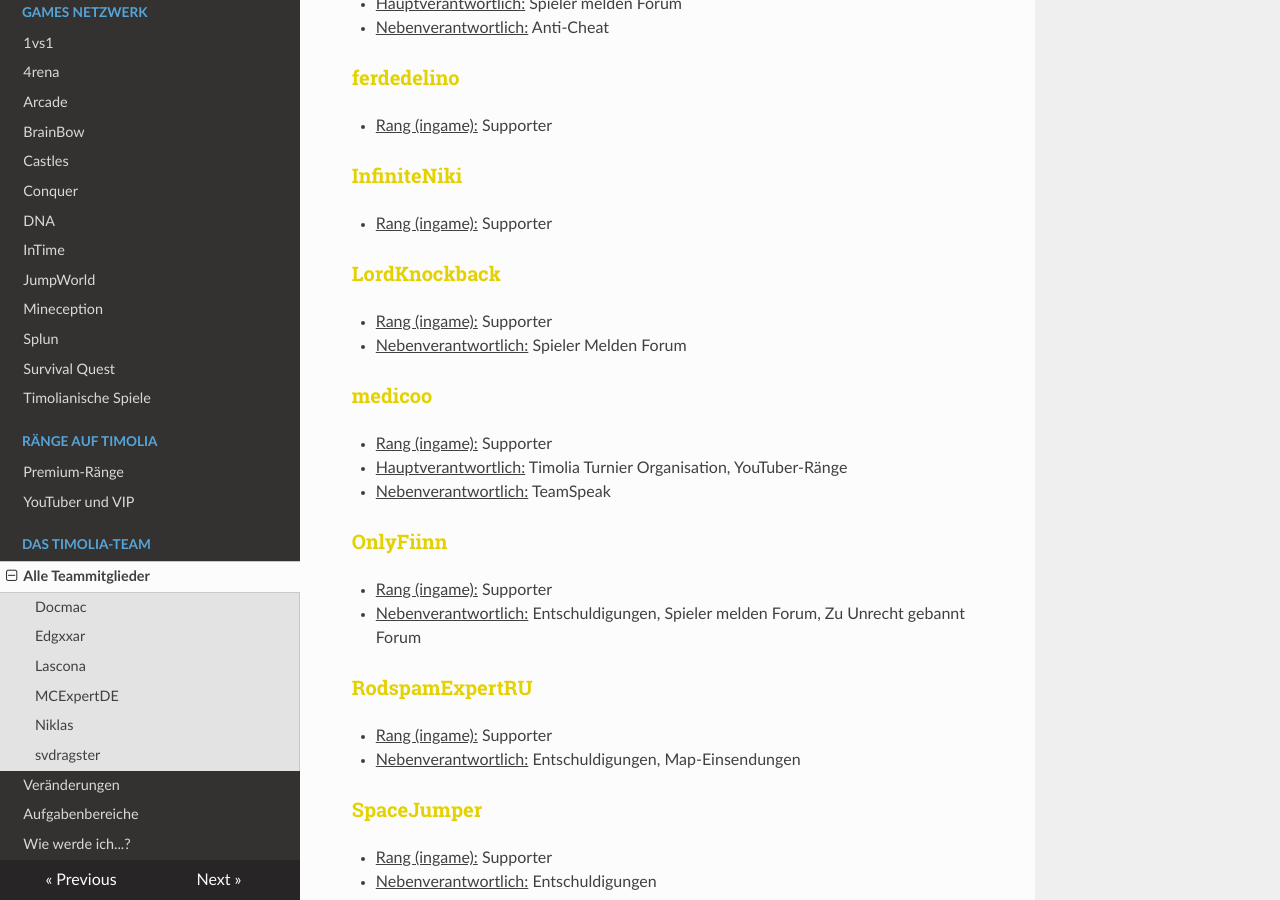
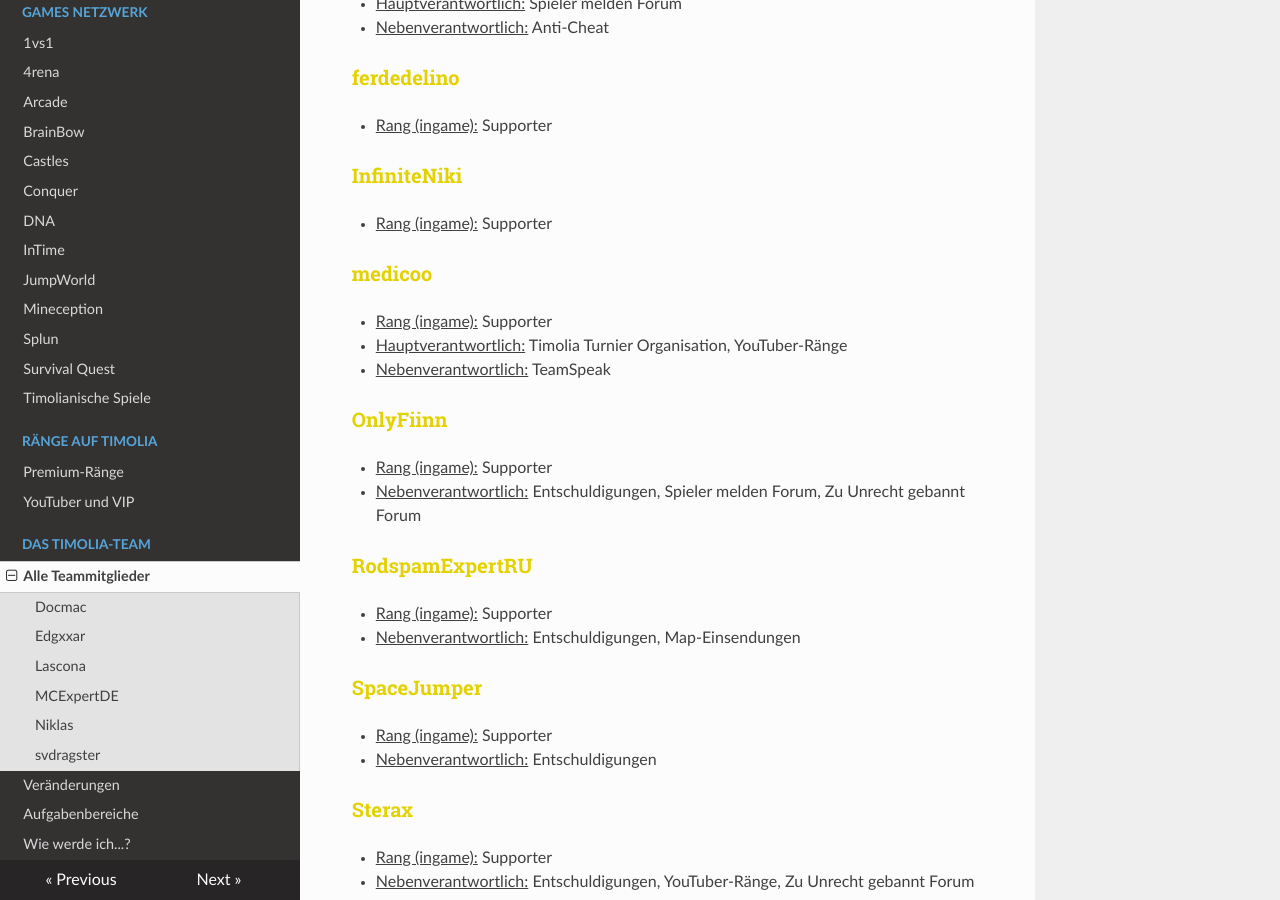
Before and after one commit to TimoliaDE/HowTo, an MkDocs documentation site: the page built from docs/team/members.md, in a window 1280 px wide and 900 px high, scrolled down 4469 px. Built offline with MkDocs 1.6.1, drawn with Linux system fonts in a browser that asks for light colours; nearby versions of some CDN libraries; old or Windows-style settings are respelled for this version of MkDocs.

Commit message:
Update members.md

```diff
--- a/docs/team/members.md
+++ b/docs/team/members.md
@@ -143,10 +143,6 @@ Sie stehen für alle grundlegenden Fragen und Reports zur Verfügung und sind di
 ### <strong><span style="color:#E4D100">InfiniteNiki</span></strong>
 - <u>Rang (ingame):</u> Supporter
 
-### <strong><span style="color:#E4D100">LordKnockback</span></strong>
-- <u>Rang (ingame):</u> Supporter
-- <u>Nebenverantwortlich:</u> Spieler Melden Forum
-
 ### <strong><span style="color:#E4D100">medicoo</span></strong>
 - <u>Rang (ingame):</u> Supporter
 - <u>Hauptverantwortlich:</u> Timolia Turnier Organisation, YouTuber-Ränge
```
